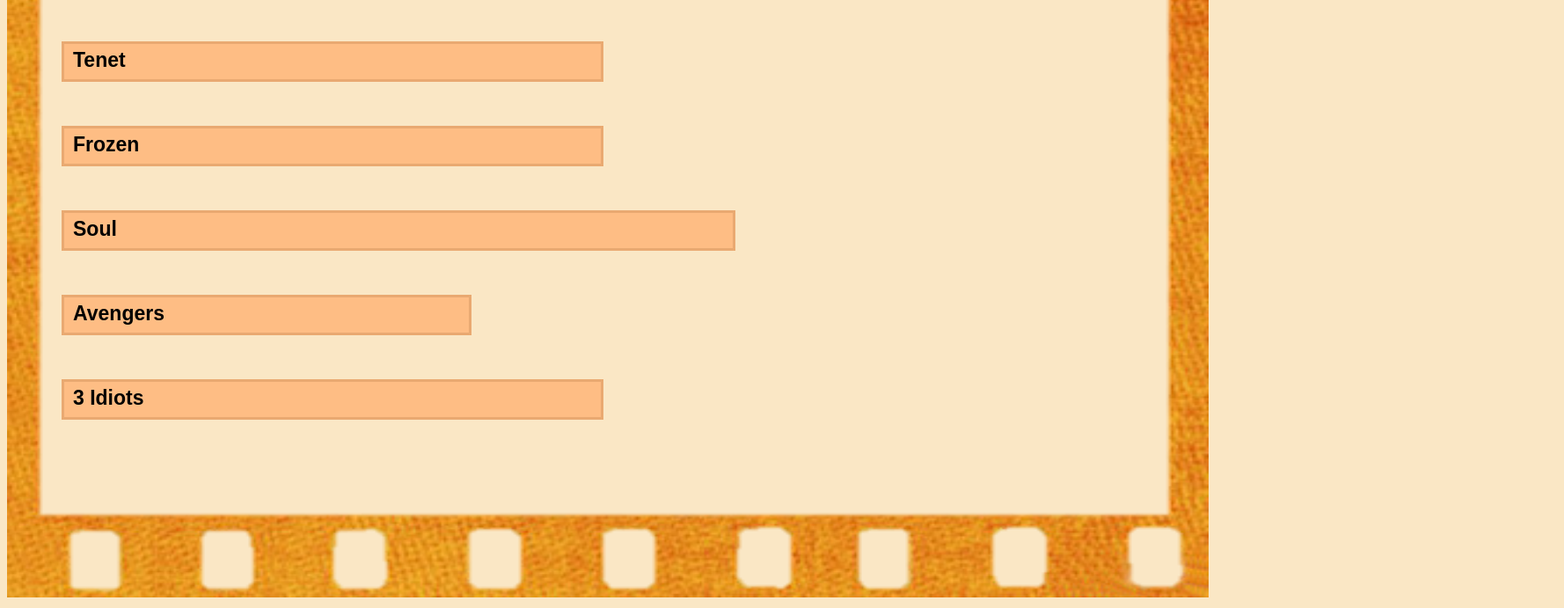
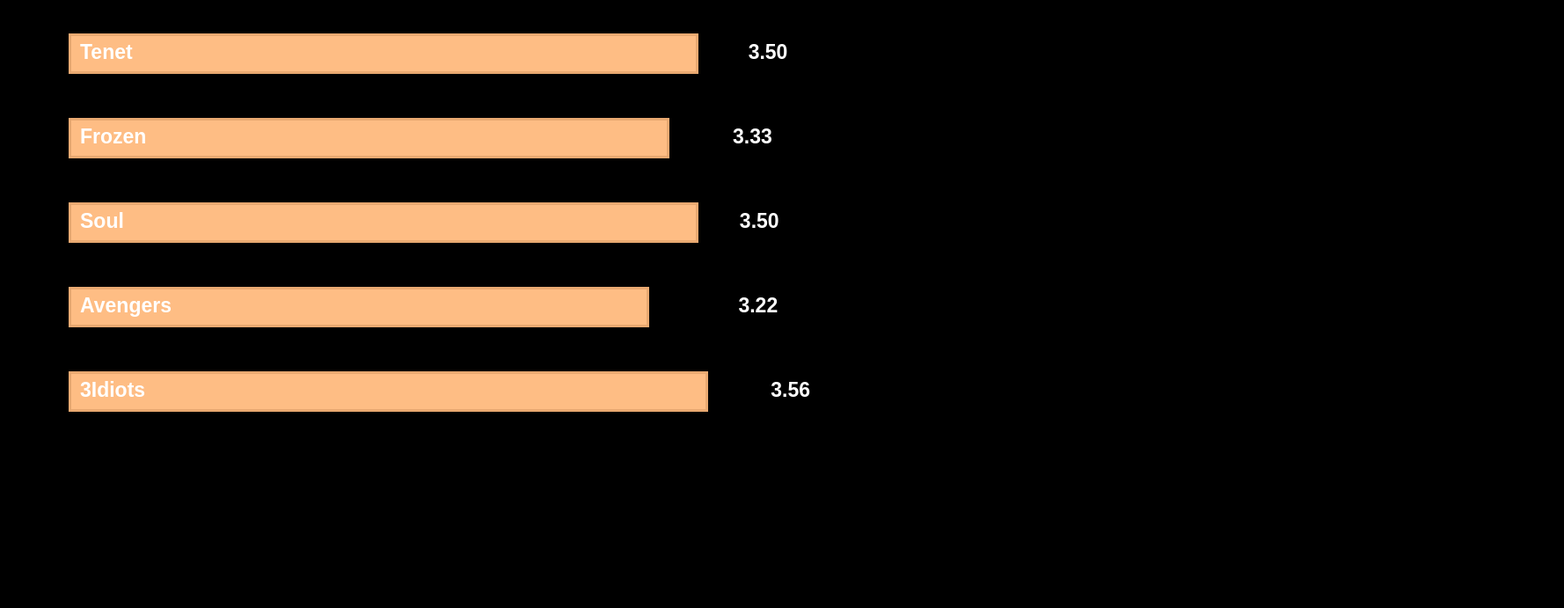
Before and after one commit to DanLi0628/Critical-Data-and-Visualization, a plain HTML site: page coding-exercises/placeholder/coding-fundation/exercise2/index.html in a window 1280 px wide. Shown: the part 113-804 px from the top of the page at 88% size, 1778 px wide, since content can reach past the window. Drawn offline with Linux system fonts and the light colour scheme.

Commit message:
final version

```diff
--- a/coding-exercises/placeholder/coding-fundation/exercise2/data.js
+++ b/coding-exercises/placeholder/coding-fundation/exercise2/data.js
@@ -7,176 +7,176 @@ let data = [
         "Frozen": 4,
         "Soul": 5,
         "Avengers": 3,
-        "3 Idiots": 4
+        "3Idiots": 4
     },
     {
         "timestamp": "2021-01-27T11:53:32.095Z",
         "emailAddress": "jz4059@nyu.edu",
         "score": 0,
-        "tenet": 4,
-        "frozen": 3,
-        "soul": 5,
-        "avengers": 5,
-        "idiots": 3
+        "Tenet": 4,
+        "Frozen": 3,
+        "Soul": 5,
+        "Avengers": 5,
+        "3Idiots": 3
     },
     {
         "timestamp": "2021-01-27T12:00:17.606Z",
         "emailAddress": "dl4224@nyu.edu",
         "score": 0,
-        "tenet": 4,
-        "frozen": 3,
-        "soul": 4,
-        "avengers": 5,
-        "idiots": 4
+        "Tenet": 4,
+        "Frozen": 3,
+        "Soul": 4,
+        "Avengers": 5,
+        "3Idiots": 4
     },
     {
         "timestamp": "2021-01-27T12:01:36.699Z",
         "emailAddress": "rx523@nyu.edu",
         "score": 0,
-        "tenet": 5,
-        "frozen": 2,
-        "soul": 2,
-        "avengers": 3,
-        "idiots": 3
+        "Tenet": 5,
+        "Frozen": 2,
+        "Soul": 2,
+        "Avengers": 3,
+        "3Idiots": 3
     },
     {
         "timestamp": "2021-01-27T12:07:52.460Z",
         "emailAddress": "yz6216@nyu.edu",
         "score": 0,
-        "tenet": 4,
-        "frozen": 4,
-        "soul": 5,
-        "avengers": 3,
-        "idiots": 4
+        "Tenet": 4,
+        "Frozen": 4,
+        "Soul": 5,
+        "Avengers": 3,
+        "3Idiots": 4
     },
     {
         "timestamp": "2021-01-27T12:08:37.448Z",
         "emailAddress": "wj716@nyu.edu",
         "score": 0,
-        "tenet": 4,
-        "frozen": 5,
-        "soul": 3,
-        "avengers": 3,
-        "idiots": 4
+        "Tenet": 4,
+        "Frozen": 5,
+        "Soul": 3,
+        "Avengers": 3,
+        "3Idiots": 4
     },
     {
         "timestamp": "2021-01-27T12:11:26.291Z",
         "emailAddress": "jw6785@nyu.edu",
         "score": 0,
-        "tenet": 1,
-        "frozen": 2,
-        "soul": 1,
-        "avengers": 2,
-        "idiots": 3
+        "Tenet": 1,
+        "Frozen": 2,
+        "Soul": 1,
+        "Avengers": 2,
+        "3Idiots": 3
     },
     {
         "timestamp": "2021-01-27T17:39:46.884Z",
         "emailAddress": "jf4043@nyu.edu",
-        "score": 0,
-        "tenet": 4,
-        "frozen": 4,
-        "soul": 5,
-        "avengers": 3,
-        "idiots": 4
+        "Score": 0,
+        "Tenet": 4,
+        "Frozen": 4,
+        "Soul": 5,
+        "Avengers": 3,
+        "3Idiots": 4
     },
     {
         "timestamp": "2021-01-28T03:02:16.333Z",
         "emailAddress": "dl4224@nyu.edu",
         "score": 0,
-        "tenet": 3,
-        "frozen": 3,
-        "soul": 3,
-        "avengers": 3,
-        "idiots": 4
+        "Tenet": 3,
+        "Frozen": 3,
+        "Soul": 3,
+        "Avengers": 3,
+        "3Idiots": 4
     },
     {
         "timestamp": "2021-01-28T03:02:27.318Z",
         "emailAddress": "dl4224@nyu.edu",
         "score": 0,
-        "tenet": 3,
-        "frozen": 3,
-        "soul": 4,
-        "avengers": 4,
-        "idiots": 4
+        "Tenet": 3,
+        "Frozen": 3,
+        "Soul": 4,
+        "Avengers": 4,
+        "3Idiots": 4
     },
     {
         "timestamp": "2021-01-28T03:15:22.958Z",
         "emailAddress": "dl4224@nyu.edu",
         "score": 0,
-        "tenet": 3,
-        "frozen": 3,
-        "soul": 4,
-        "avengers": 3,
-        "idiots": 4
+        "Tenet": 3,
+        "Frozen": 3,
+        "Soul": 4,
+        "Avengers": 3,
+        "3Idiots": 4
     },
     {
         "timestamp": "2021-01-28T03:15:41.177Z",
         "emailAddress": "dl4224@nyu.edu",
         "score": 0,
-        "tenet": 3,
-        "frozen": 4,
-        "soul": 3,
-        "avengers": 4,
-        "idiots": 3
+        "Tenet": 3,
+        "Frozen": 4,
+        "Soul": 3,
+        "Avengers": 4,
+        "3Idiots": 3
     },
     {
         "timestamp": "2021-01-28T07:02:05.323Z",
         "emailAddress": "yx1750@nyu.edu",
         "score": 0,
-        "tenet": 3,
-        "frozen": 3,
-        "soul": 3,
-        "avengers": 2,
-        "idiots": 4
+        "Tenet": 3,
+        "Frozen": 3,
+        "Soul": 3,
+        "Avengers": 2,
+        "3Idiots": 4
     },
     {
         "timestamp": "2021-01-28T07:34:32.191Z",
         "emailAddress": "lz1802@nyu.edu",
         "score": 0,
-        "tenet": 3,
-        "frozen": 4,
-        "soul": 4,
-        "avengers": 5,
-        "idiots": 5
+        "Tenet": 3,
+        "Frozen": 4,
+        "Soul": 4,
+        "Avengers": 5,
+        "3Idiots": 5
     },
     {
         "timestamp": "2021-01-28T09:42:47.934Z",
         "emailAddress": "cl4690@nyu.edu",
         "score": 0,
-        "tenet": 5,
-        "frozen": 5,
-        "soul": 3,
-        "avengers": 3,
-        "idiots": 3
+        "Tenet": 5,
+        "Frozen": 5,
+        "Soul": 3,
+        "Avengers": 3,
+        "3Idiots": 3
     },
     {
         "timestamp": "2021-01-28T10:22:01.190Z",
         "emailAddress": "sl6899@nyu.edu",
         "score": 0,
-        "tenet": 3,
-        "frozen": 4,
-        "soul": 5,
-        "avengers": 3,
-        "idiots": 3
+        "Tenet": 3,
+        "Frozen": 4,
+        "Soul": 5,
+        "Avengers": 3,
+        "3Idiots": 3
     },
     {
         "timestamp": "2021-01-28T11:14:33.644Z",
         "emailAddress": "qp274@nyu.edu",
         "score": 0,
-        "tenet": 3,
-        "frozen": 2,
-        "soul": 1,
-        "avengers": 1,
-        "idiots": 1
+        "Tenet": 3,
+        "Frozen": 2,
+        "Soul": 1,
+        "Avengers": 1,
+        "3Idiots": 1
     },
     {
         "timestamp": "2021-01-29T03:35:49.095Z",
         "emailAddress": "lc4087@nyu.edu",
         "score": 0,
-        "tenet": 4,
-        "frozen": 2,
-        "soul": 3,
-        "avengers": 3,
-        "idiots": 4
+        "Tenet": 4,
+        "Frozen": 2,
+        "Soul": 3,
+        "Avengers": 3,
+        "3Idiots": 4
     }
 ]
--- a/coding-exercises/placeholder/coding-fundation/exercise2/index.html
+++ b/coding-exercises/placeholder/coding-fundation/exercise2/index.html
@@ -6,10 +6,9 @@
     <title>Exercise2</title>
   </head>
   <body>
-    <script src="data.js" charset="utf-8"></script>
-    <img src="background.png" alt="background" width="1366px" height="784px">
     <h4 class="center">Film Evaluation</h4>
     <div id="container"></div>
+    <script src="data.js" charset="utf-8"></script>
     <script src="script.js" charset="utf-8"></script>
   </body>
 </html>
--- a/coding-exercises/placeholder/coding-fundation/exercise2/script.js
+++ b/coding-exercises/placeholder/coding-fundation/exercise2/script.js
@@ -61,13 +61,19 @@ for (var i = 1; i < transformedData.length; i++){
   var bar = document.createElement('div');
   bar.className='bar';
   var barWidth = transformedData[i].average;
-  bar.style.width = (barWidth*150)+"px";
+  bar.style.width = (barWidth*200)+"px";
+  console.log(transformedData.average);
 
   var film = document.createElement('div');
   film.className = 'film';
+  film.style.color = 'white';
   film.innerHTML = transformedData[i].name;
+
+  var number = document.createElement('span');
+  number.className = 'number';
+  number.innerHTML = transformedData[i].average.toFixed(2);
 
   container.appendChild(bar);
   bar.appendChild(film);
-
+  film.appendChild(number);
 }
--- a/coding-exercises/placeholder/coding-fundation/exercise2/style.css
+++ b/coding-exercises/placeholder/coding-fundation/exercise2/style.css
@@ -1,15 +1,17 @@
 body{
-  background-color: #FAE7C5;
+  background-color: black;
+  /* background-image:url("background.png");
+  background-repeat: no-repeat;
+  background-size:cover; */
 }
 .center{
-  position: absolute;
-  left:530px;
-  top: -20px;
+  position: relative;
+  left:40%;
 }
 #container{
-  position: absolute;
+  position: relative;
   left: 70px;
-  top: 20%;
+  top: 40%;
 }
 .film{
   font-family:fantasy;
@@ -17,10 +19,14 @@ body{
   font-weight: bold;
   padding-top: 5px;
 }
+.number{
+  padding-left: 100%;
+}
 h4{
   font-family:fantasy;
   font-size: 40px;
   font-weight: bold;
+  color: white;
 }
 .bar{
   height: 40px;
@@ -30,3 +36,6 @@ h4{
   padding-left: 10px;
   margin-bottom: 50px;
 }
+.bar:hover{
+  background-color:#F8821C;
+}
```
Also changed, not shown: coding-exercises/placeholder/coding-fundation/exercise2/background.png (deleted), 7 other files.
